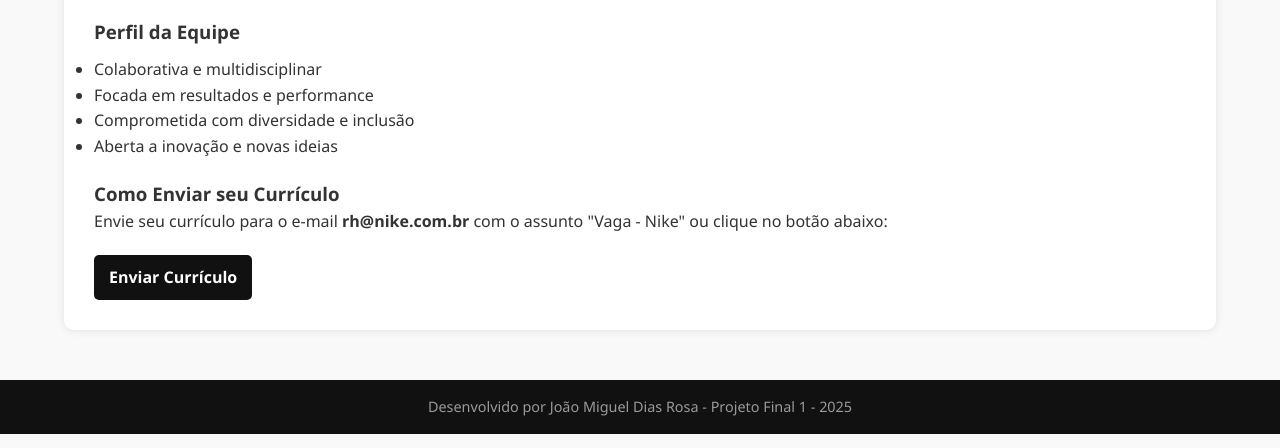
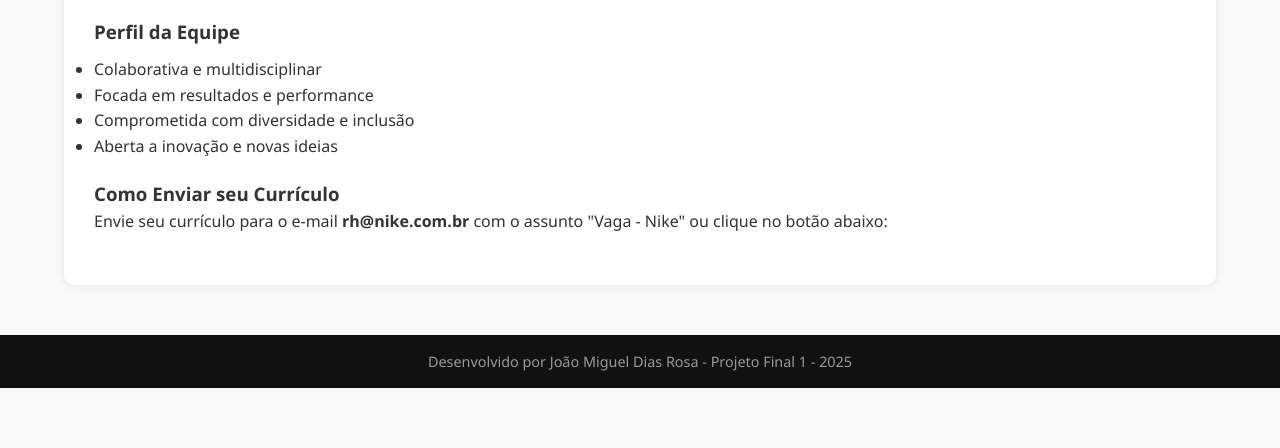
Before and after one commit to joaodiasrosa/projeto_front_end, a plain HTML site: page trabalhe-conosco.html in a window 1280 px wide. Shown: the part 352-800 px from the top of the page. Drawn offline with Linux system fonts and the light colour scheme.

Commit message:
Update trabalhe-conosco.html

```diff
--- a/trabalhe-conosco.html
+++ b/trabalhe-conosco.html
@@ -46,7 +46,6 @@
       <div class="envio-curriculo">
         <h3>Como Enviar seu Currículo</h3>
         <p>Envie seu currículo para o e-mail <strong>rh@nike.com.br</strong> com o assunto "Vaga - Nike" ou clique no botão abaixo:</p>
-        <a href="mailto:rh@nike.com.br">Enviar Currículo</a>
       </div>
     </section>
   </main>
```
